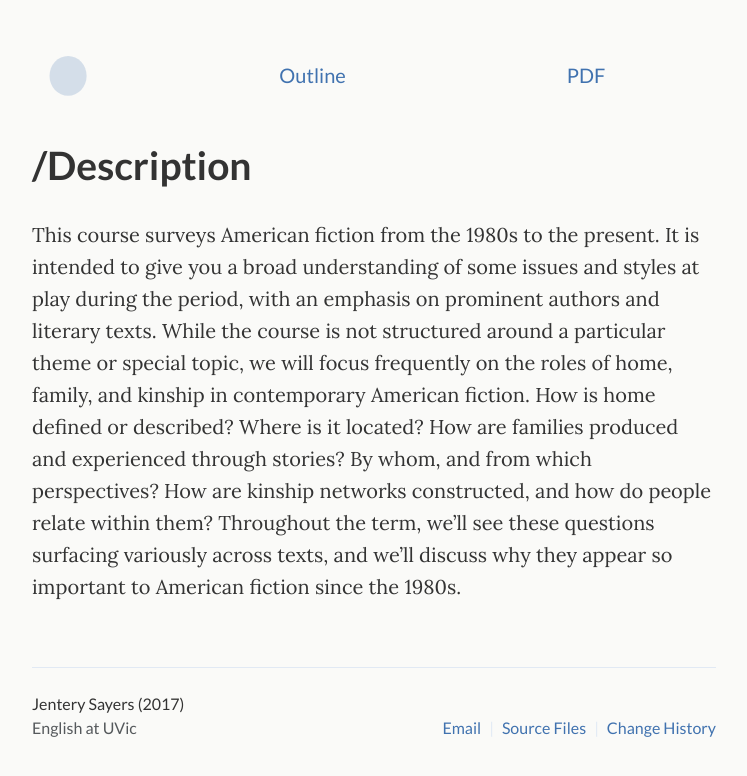
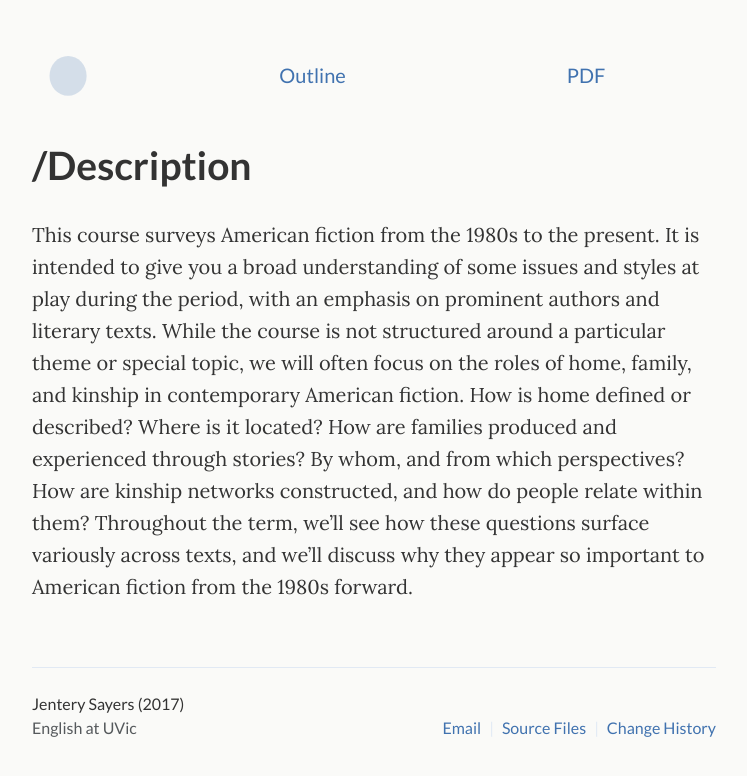
Before and after one commit to jentery/429c, a Jekyll site: the page built from _pages/description.md, in a window 1280 px wide. Shown: the top 776 px of the page, without its empty margins (266-1013 px from the left). Built offline with Jekyll 4.4.1, drawn with Linux system fonts in a browser that asks for light colours.

Commit message:
Update description.md

```diff
--- a/_pages/description.md
+++ b/_pages/description.md
@@ -5,4 +5,4 @@ permalink: description/
 subtitle: /Description
 ---
 
-This course surveys American fiction from the 1980s to the present. It is intended to give you a broad understanding of some issues and styles at play during the period, with an emphasis on prominent authors and literary texts. While the course is not structured around a particular theme or special topic, we will focus frequently on the roles of home, family, and kinship in contemporary American fiction. How is home defined or described? Where is it located? How are families produced and experienced through stories? By whom, and from which perspectives? How are kinship networks constructed, and how do people relate within them? Throughout the term, we’ll see these questions surfacing variously across texts, and we’ll discuss why they appear so important to American fiction since the 1980s.
+This course surveys American fiction from the 1980s to the present. It is intended to give you a broad understanding of some issues and styles at play during the period, with an emphasis on prominent authors and literary texts. While the course is not structured around a particular theme or special topic, we will often focus on the roles of home, family, and kinship in contemporary American fiction. How is home defined or described? Where is it located? How are families produced and experienced through stories? By whom, and from which perspectives? How are kinship networks constructed, and how do people relate within them? Throughout the term, we'll see how these questions surface variously across texts, and we'll discuss why they appear so important to American fiction from the 1980s forward.
```
